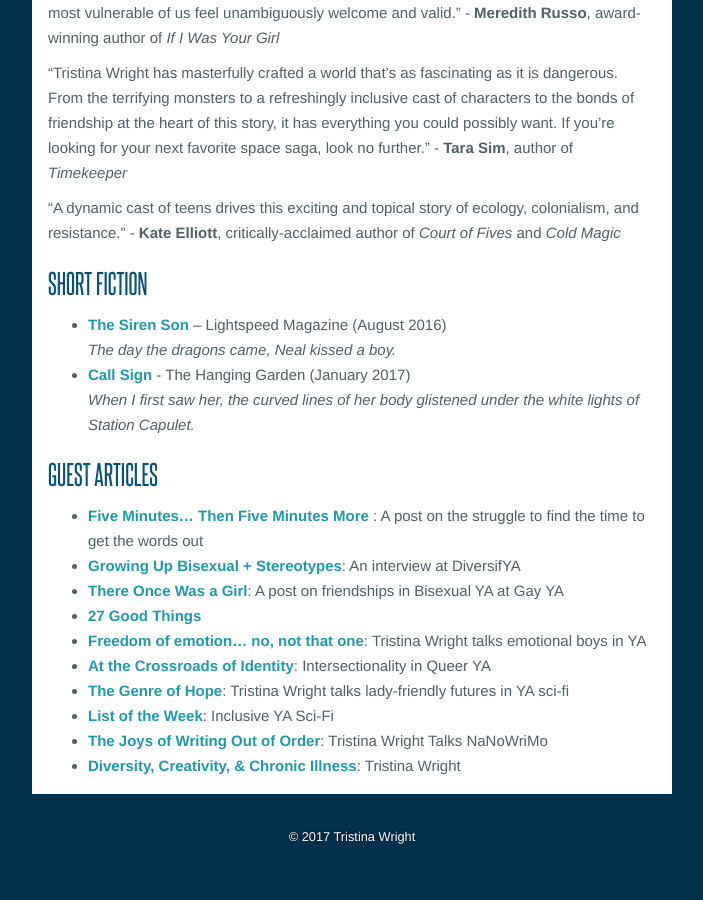
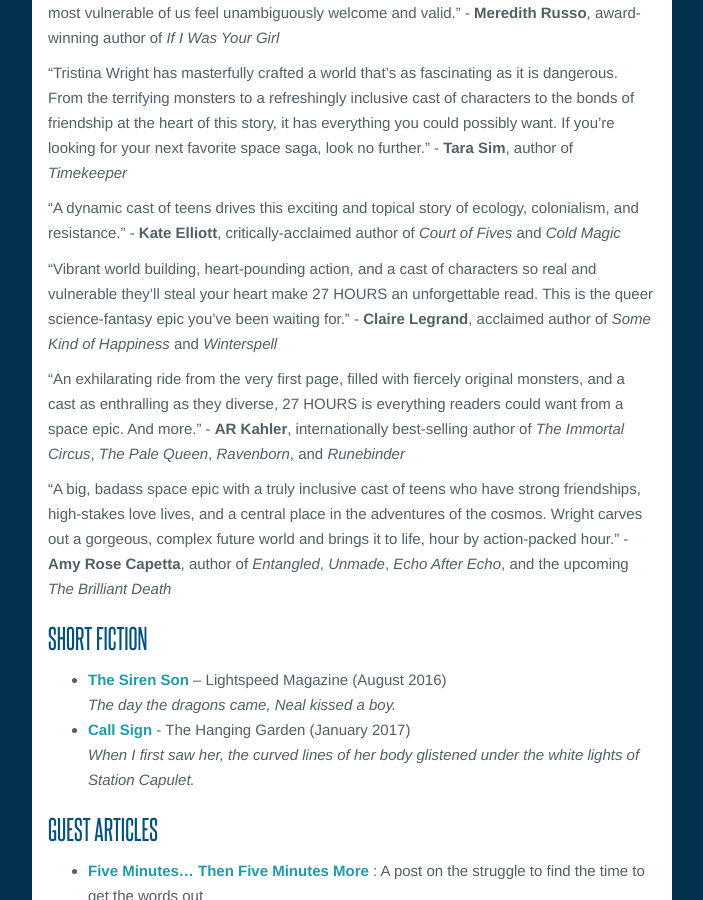
Before and after one commit to TristinaWright/tristinawright.github.io, a Jekyll site: the page built from _posts/static/2015-12-08-writing.md, in a window 1280 px wide and 900 px high, scrolled down 1018 px. Shown: the whole window, without its empty margins (288-991 px from the left). Built offline with Jekyll 4.4.1, drawn with Linux system fonts in a browser that asks for light colours; before the commit the page ends 1866 px from its top, so only the background shows below that.

Commit message:
Updated 2015-12-08-writing.md

```diff
--- a/_posts/static/2015-12-08-writing.md
+++ b/_posts/static/2015-12-08-writing.md
@@ -21,6 +21,12 @@
 
 "A dynamic cast of teens drives this exciting and topical story of ecology, colonialism, and resistance." - **Kate Elliott**, critically-acclaimed author of _Court of Fives_ and _Cold Magic_
 
+"Vibrant world building, heart-pounding action, and a cast of characters so real and vulnerable they'll steal your heart make 27 HOURS an unforgettable read. This is the queer science-fantasy epic you've been waiting for." - **Claire Legrand**, acclaimed author of _Some Kind of Happiness_ and _Winterspell_
+
+"An exhilarating ride from the very first page, filled with fiercely original monsters, and a cast as enthralling as they diverse, 27 HOURS is everything readers could want from a space epic. And more.” - **AR Kahler**, internationally best-selling author of _The Immortal Circus_, _The Pale Queen_, _Ravenborn_, and _Runebinder_
+
+"A big, badass space epic with a truly inclusive cast of teens who have strong friendships, high-stakes love lives, and a central place in the adventures of the cosmos. Wright carves out a gorgeous, complex future world and brings it to life, hour by action-packed hour." - **Amy Rose Capetta**, author of _Entangled_, _Unmade_, _Echo After Echo_, and the upcoming _The Brilliant Death_
+
 
 ### Short Fiction
 - [The Siren Son](http://www.lightspeedmagazine.com/fiction/the-siren-son/) – Lightspeed Magazine (August 2016)
```
